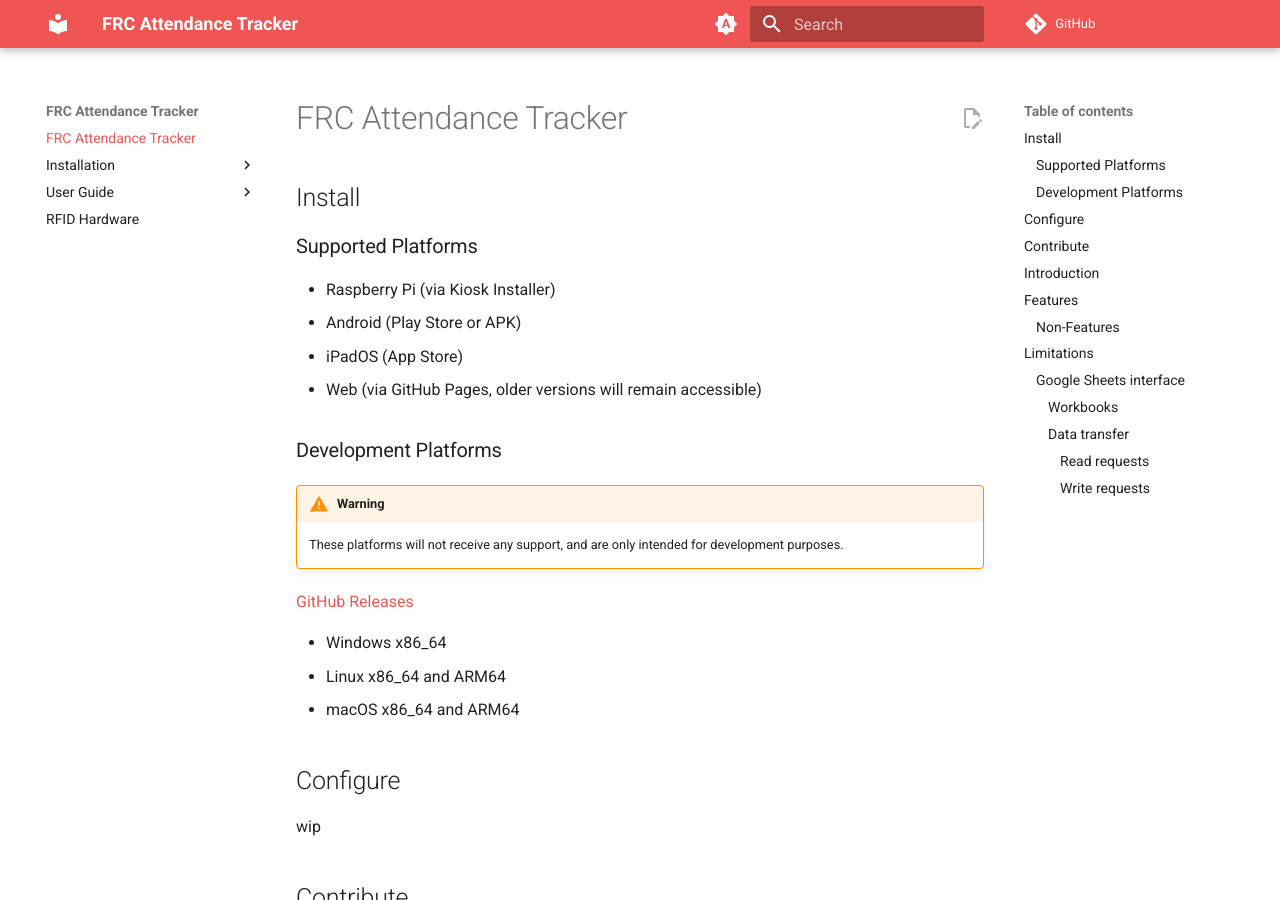
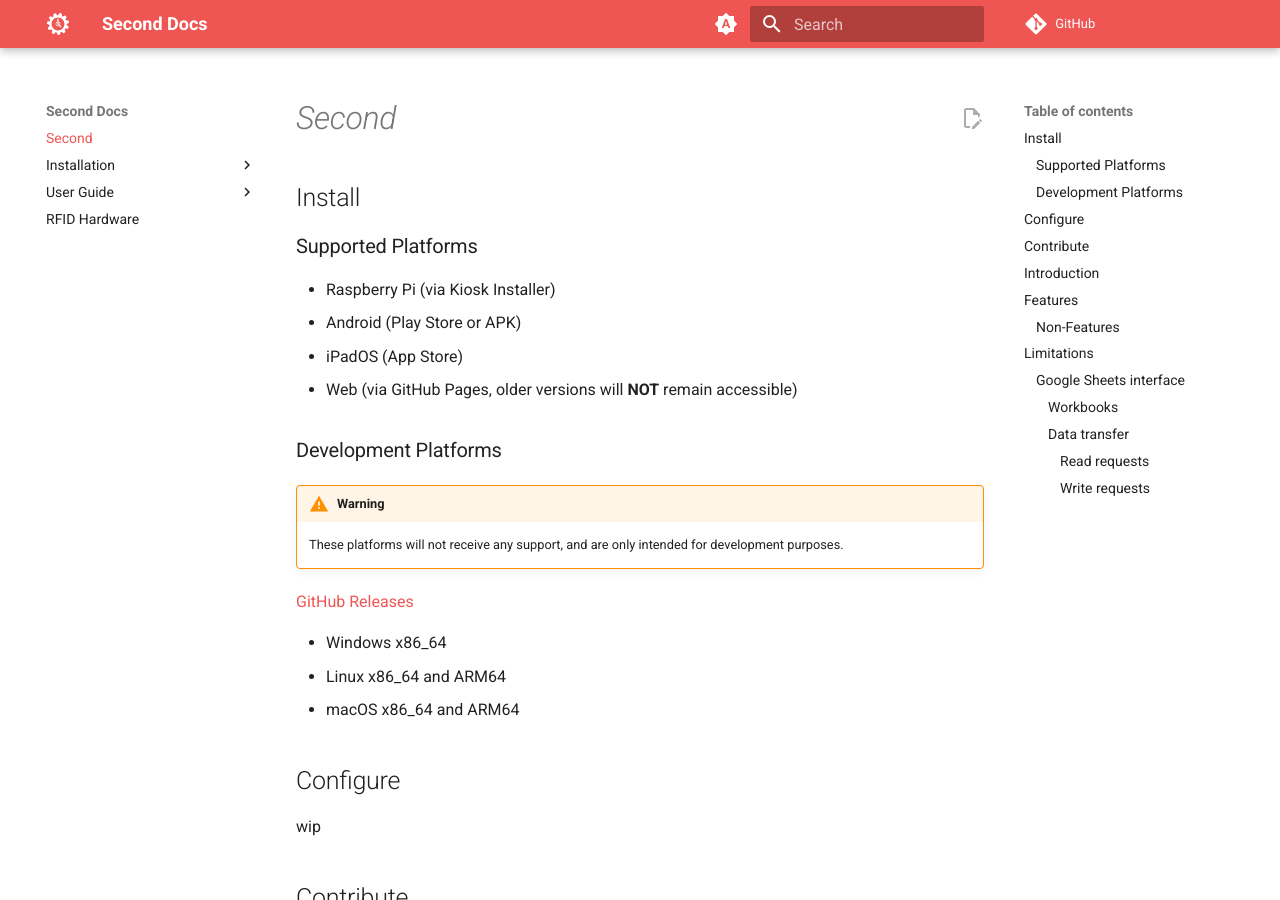
Before and after one commit to meowmeowahr/attendance_tracker_prototype_flutter, an MkDocs documentation site: the page built from docs/index.md, in a window 1280 px wide and 900 px high. Built offline with MkDocs 1.6.1 and Material for MkDocs 9.7.7, drawn with Linux system fonts in a browser that asks for light colours; comment, search, counter and statistics services are not loaded; the version menu is left out.

Commit message:
docs: header logo

```diff
--- a/docs/index.md
+++ b/docs/index.md
@@ -1,4 +1,4 @@
-# FRC Attendance Tracker
+# _Second_
 
 ## Install
 
@@ -6,7 +6,7 @@
 * Raspberry Pi (via Kiosk Installer)
 * Android (Play Store or APK)
 * iPadOS (App Store)
-* Web (via GitHub Pages, older versions will remain accessible)
+* Web (via GitHub Pages, older versions will **NOT** remain accessible)
 
 ### Development Platforms
 
--- a/mkdocs.yml
+++ b/mkdocs.yml
@@ -1,8 +1,9 @@
-site_name: FRC Attendance Tracker
+site_name: Second Docs
 repo_url: https://github.com/meowmeowahr/attendance_tracker_prototype_flutter
 
 theme:
   name: material
+  logo: media/logos/header.svg
   language: en
   features:
     - content.code.copy
```
Also changed, not shown: docs/media/logos/header.svg (added).
